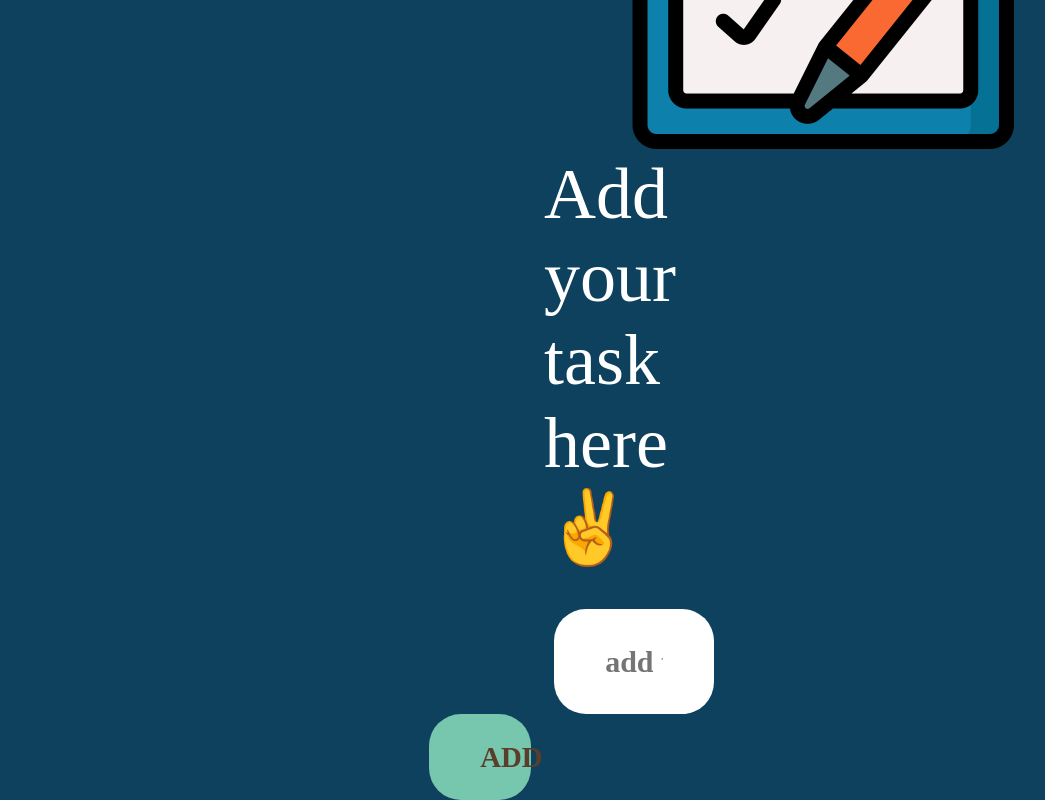
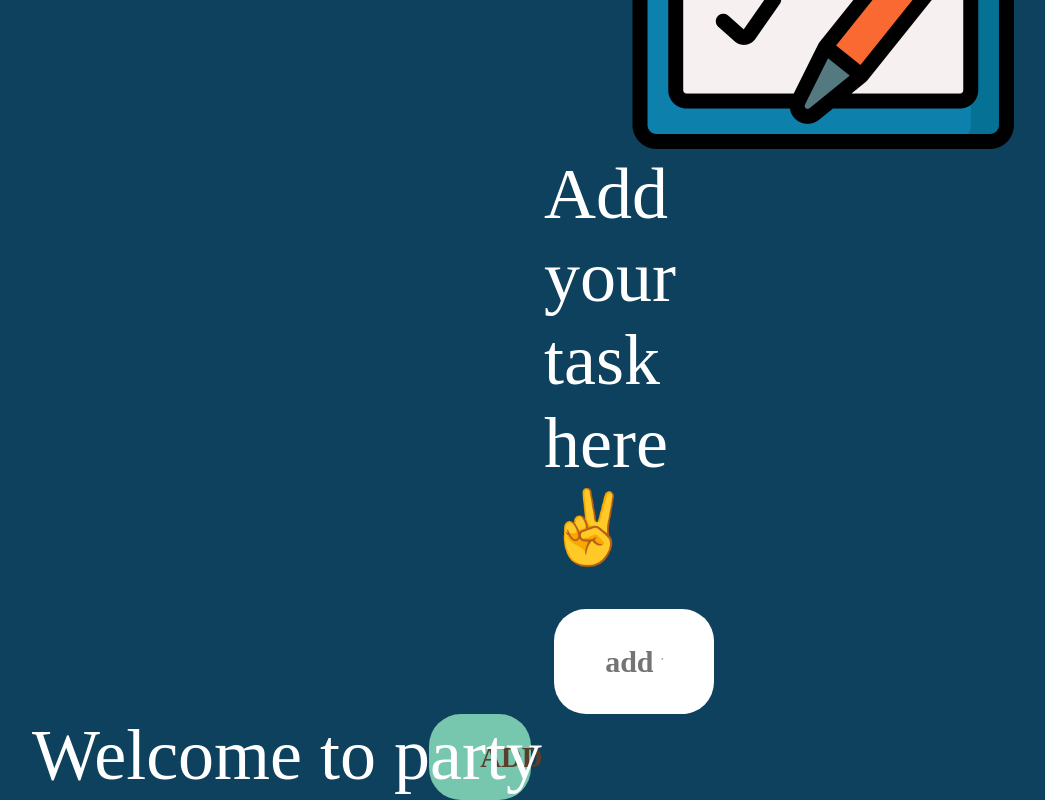
Before and after one commit to SrestMilan/Todo-App, a React (Create React App) app in the folder todo-app/: page / in a window 1280 px wide. Shown: the part 683-1483 px from the top of the page, without its empty margins (76-1121 px from the left). Built offline with nearby package versions, Linux system fonts and the light colour scheme.

Commit message:
new component added ListItem

```diff
--- a/todo-app/src/components/App.js
+++ b/todo-app/src/components/App.js
@@ -1,11 +1,13 @@
 import React from "react";
 import Header from "./Header";
 import Form from "./Form";
+import ListItem from "./ListItem";
 export default function App() {
   return (
     <>
       <Header />
       <Form />
+      <ListItem />
     </>
   );
 }
--- /dev/null
+++ b/todo-app/src/components/ListItem.js
@@ -0,0 +1,11 @@
+import React from "react";
+
+function ListItem() {
+  return (
+    <div>
+      <p>Welcome to party</p>
+    </div>
+  );
+}
+
+export default ListItem;
```
